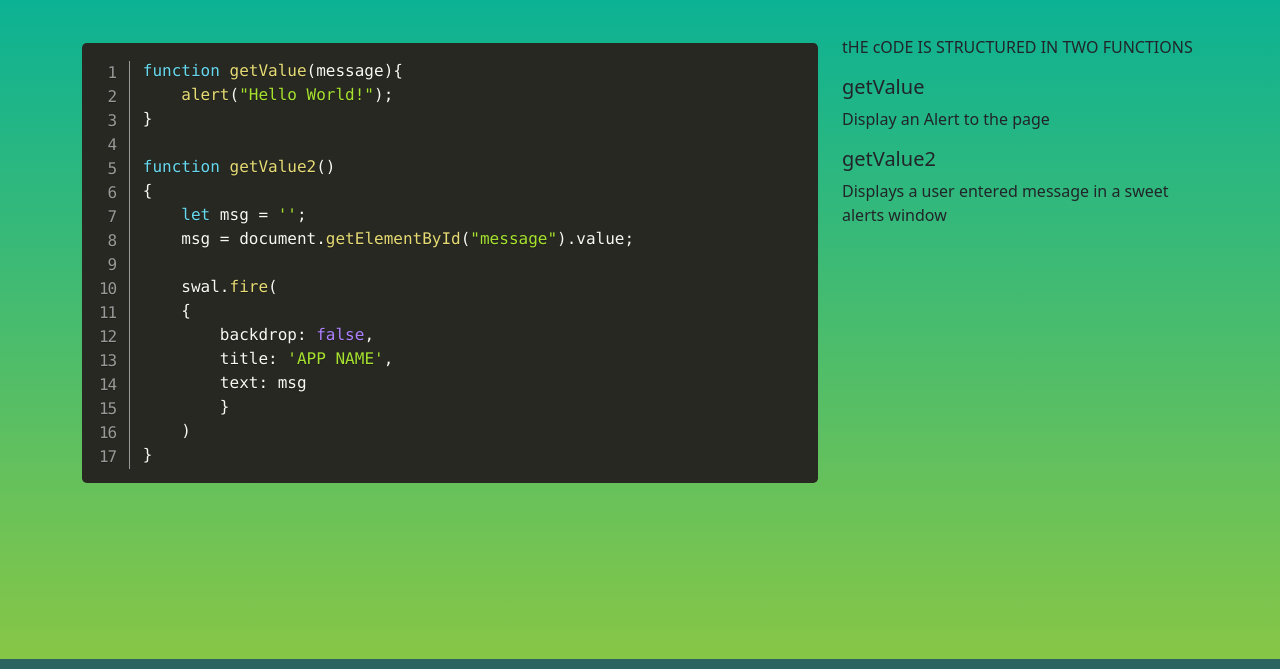
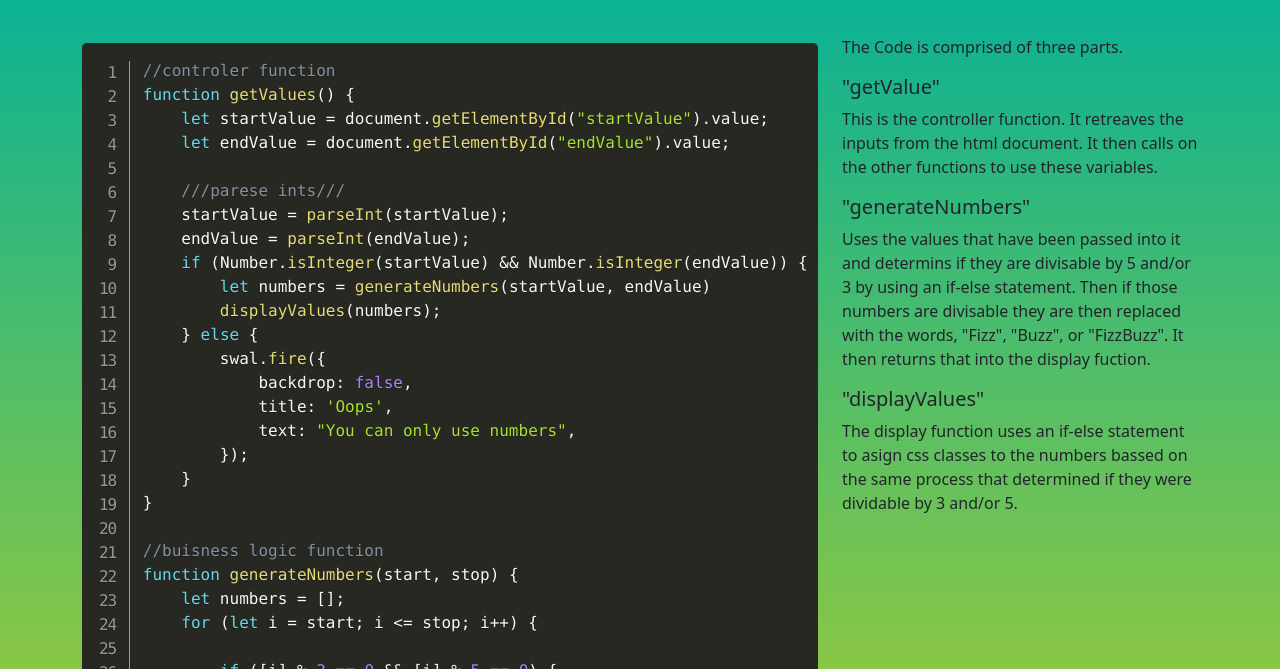
Before and after one commit to M-ybeme/Fizz-Buzz, a plain HTML site: page Code.html in a window 1280 px wide. Shown: the part 61-730 px from the top of the page. Drawn offline with nearby package versions, Linux system fonts and the light colour scheme.

Commit message:
code decription

```diff
--- a/Code.html
+++ b/Code.html
@@ -52,10 +52,10 @@
                         <a class="nav-link active" aria-current="page" href="Code.html">The Code</a>
                     </li>
                     <li class="nav-item">
-                        <a class="nav-link" href="#">The Repo</a>
+                        <a class="nav-link" href="https://github.com/M-ybeme/TacoCat">The Repo</a>
                     </li>
                     <li class="nav-item">
-                        <a class="nav-link" href="#">About</a>
+                        <a class="nav-link" href="https://marlomayberrydevportfolio.netlify.app">About</a>
                     </li>
                  </ul>
             </div>
@@ -68,33 +68,98 @@
                     <pre class="line-numbers">
                         <code class="language-javascript">
 
-                            function getValue(message){
-                                alert("Hello World!");
-                            }
+                            //controler function
+function getValues() {
+    let startValue = document.getElementById("startValue").value;
+    let endValue = document.getElementById("endValue").value;
 
-                            function getValue2()
-                            {
-                                let msg = '';
-                                msg = document.getElementById("message").value;
+    ///parese ints///
+    startValue = parseInt(startValue);
+    endValue = parseInt(endValue);
+    if (Number.isInteger(startValue) && Number.isInteger(endValue)) {
+        let numbers = generateNumbers(startValue, endValue)
+        displayValues(numbers);
+    } else {
+        swal.fire({
+            backdrop: false,
+            title: 'Oops',
+            text: "You can only use numbers",
+        });
+    }
+}
 
-                                swal.fire(
-                                {
-                                    backdrop: false,
-                                    title: 'APP NAME',
-                                    text: msg
-                                    }
-                                )
-                            }
+//buisness logic function
+function generateNumbers(start, stop) {
+    let numbers = [];
+    for (let i = start; i <= stop; i++) {
+
+        if ([i] % 3 == 0 && [i] % 5 == 0) {
+            numbers.push("FizzBuzz");
+        } else if ([i] % 3 == 0) {
+            numbers.push("Fizz")
+        } else if ([i] % 5 == 0) {
+            numbers.push("Buzz");
+        } else {
+            numbers.push(i);
+        }
+    }
+    return numbers;
+}
+//view function
+function displayValues(valuesArry){
+    let results = document.getElementById("results");
+    results.innerHTML = "";
+
+    for (let index = 0; index < valuesArry.length; index++) {
+
+
+        // create the div tag
+        let div = document.createElement("div");
+
+        //I get the value in the array at the current index
+        div.innerHTML = valuesArry[index];
+
+        //add class
+        div.classList.add("col");
+        if ([index] % 3 == 0 && [index] % 5 == 0) {
+            div.classList.add("fizzbuzz");
+        } else if ([index] % 3 == 0) {
+            div.classList.add("fizz");
+        } else if ([index] % 5 == 0) {
+            div.classList.add("buzz")
+        } else {
+            div.classList.add("results")
+
+        }
+
+        results.appendChild(div);
+    }
+    //if divisable by both
+    //if by 5
+    // if divisable by 3
+}
 
                         </code>
                     </pre>
                 </div>
                 <div class="col-12 col-lg-4">
-                    <P>tHE cODE IS STRUCTURED IN TWO FUNCTIONS</P>
-                    <h5>getValue</h5>
-                    <p>Display an Alert to the page</p>
-                    <h5>getValue2</h5>
-                    <p>Displays a user entered message in a sweet alerts window</p>
+                    <P>The Code is comprised of three parts.</P>
+                    <h5>"getValue"</h5>
+                    <p>This is the controller function. It retreaves the
+                         inputs from the html document. It then calls on
+                         the other functions to use these variables.</p>
+                    <h5>"generateNumbers"</h5>
+                    <p>Uses the values that have been passed into it
+                         and  determins if they are divisable by 5 and/or 3
+                         by using an if-else statement.
+                        Then if those numbers are divisable they are then
+                        replaced with the words, "Fizz", "Buzz", or "FizzBuzz".
+                        It then returns that into the display fuction.</p>
+                        <h5>"displayValues"</h5>
+                        <p>The display function uses an if-else statement to
+                            asign css classes to the numbers bassed on the
+                            same process that determined if they were dividable
+                             by 3 and/or 5.</p>
                 </div>
             </div>
         </div>
```
Also changed, not shown: App.html (+2 -7 lines), index.html (+5 -2 lines), img/Blue Orange Modern Strom Energy Company Logo.png (deleted), img/FizzBuzz250pxTransparent.png (added).
